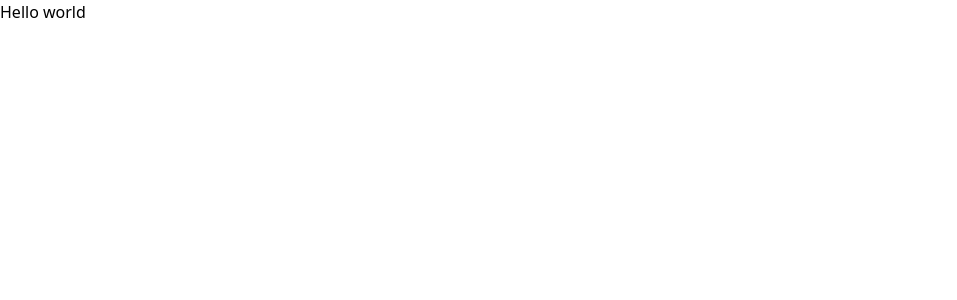
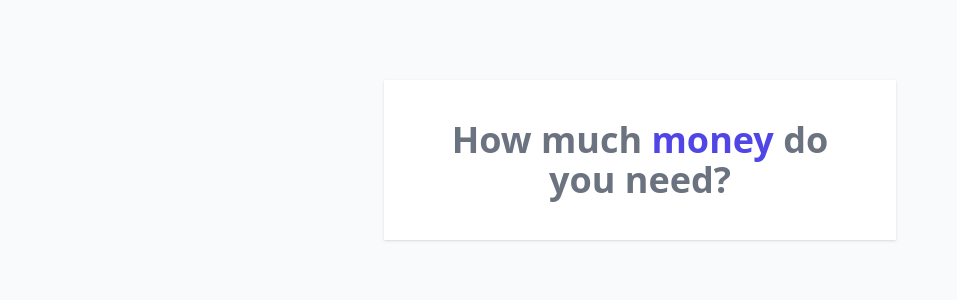
Before and after one commit to CarlosGal19/Loan-Quoter-React, a React (Vite) app: page / in a window 1280 px wide. Shown: the top 300 px of the page, without its empty margins (0-957 px from the left). Built offline with nearby package versions, Linux system fonts and the light colour scheme.

Commit message:
feat: Add component that shows a message to user

```diff
--- a/index.html
+++ b/index.html
@@ -6,7 +6,7 @@
     <meta name="viewport" content="width=device-width, initial-scale=1.0" />
     <title>Loan Quoter React</title>
   </head>
-  <body>
+  <body class="bg-gray-50">
     <div id="root"></div>
     <script type="module" src="/src/main.jsx"></script>
   </body>
--- a/src/App.jsx
+++ b/src/App.jsx
@@ -1,7 +1,11 @@
+import Header from "./components/Header";
+
 function App() {
 
   return (
-    <h1>Hello world</h1>
+    <div className="my-20 max-w-lg mx-auto bg-white shadow p-10">
+      <Header/>
+    </div>
   )
 }
 
--- /dev/null
+++ b/src/components/Header.jsx
@@ -0,0 +1,11 @@
+function Header() {
+  return (
+    <header>
+        <h1 className="text-4xl font-bold text-center text-gray-500">
+            How much <span className="text-indigo-600">money</span> do you need?
+        </h1>
+    </header>
+  );
+}
+
+export default Header;
```
